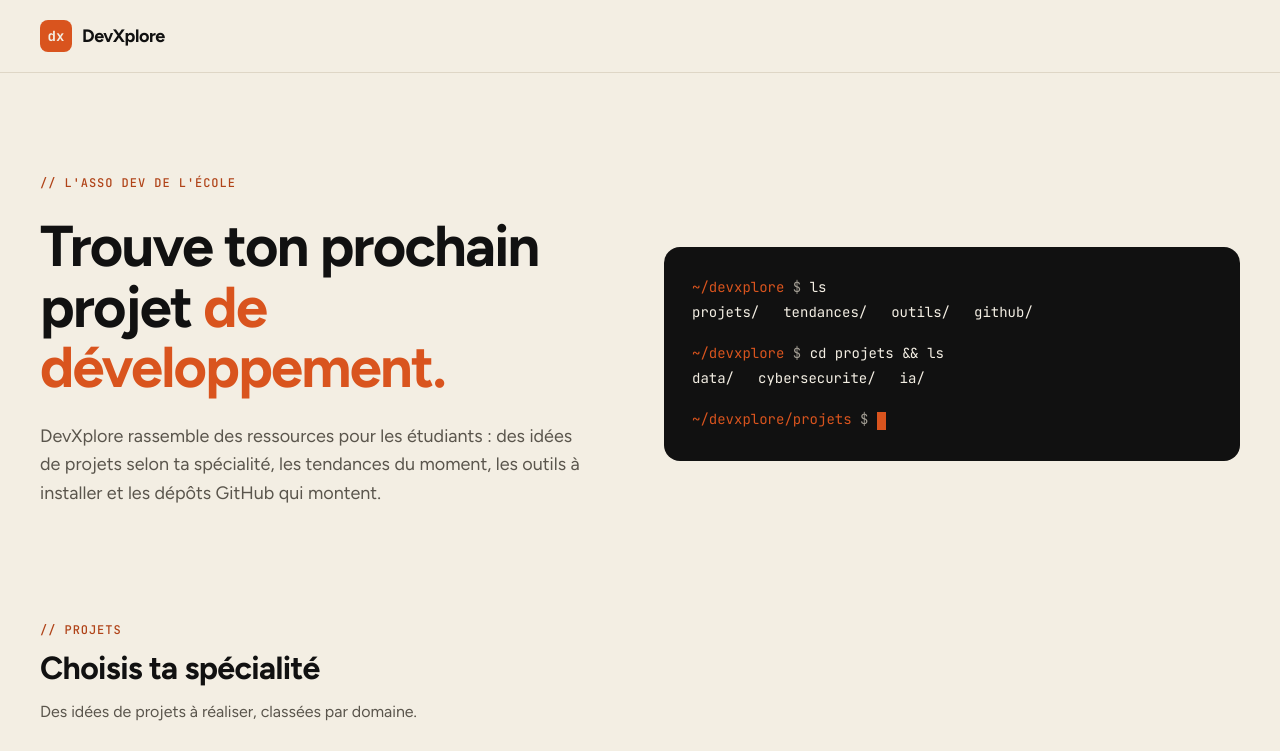
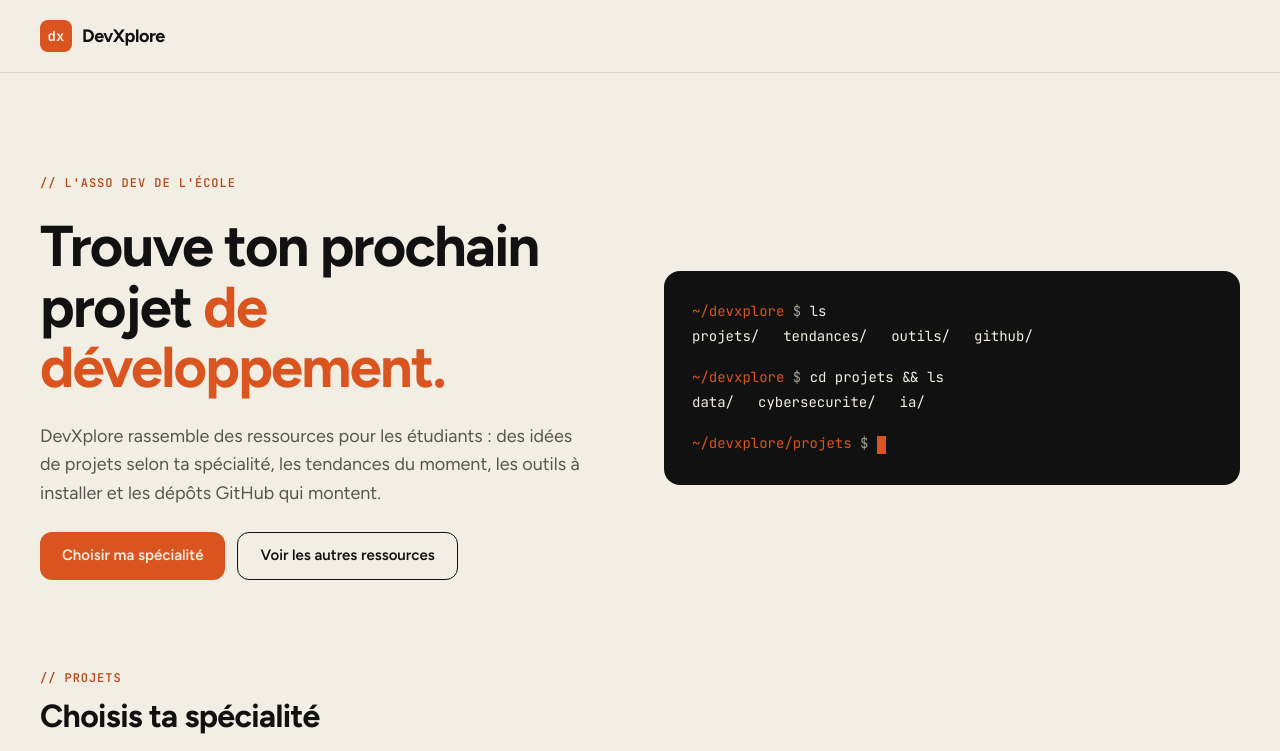
Before and after one commit to Ghoutibk/AppDevXplore, a Next.js app in the folder front-end/: page / in a window 1280 px wide. Shown: the top 751 px of the page. Built offline with nearby package versions, Linux system fonts and the light colour scheme.

Commit message:
feat(pages): link the home hero to its sections

```diff
--- a/front-end/src/pages/index.tsx
+++ b/front-end/src/pages/index.tsx
@@ -1,3 +1,4 @@
+import { ButtonLink } from "@/ui/atoms/button-link/button-link";
 import { Seo } from "@/ui/atoms/seo/seo";
 import { FeatureCard } from "@/ui/molecules/feature-card/feature-card";
 import { Terminal } from "@/ui/molecules/terminal/terminal";
@@ -15,7 +16,16 @@ export default function Home() {
           title="Trouve ton prochain projet"
           highlight="de développement."
           lead="DevXplore rassemble des ressources pour les étudiants : des idées de projets selon ta spécialité, les tendances du moment, les outils à installer et les dépôts GitHub qui montent."
-          actions={null}
+          actions={
+            <>
+              <ButtonLink href="#specialites" variant="primary">
+                Choisir ma spécialité
+              </ButtonLink>
+              <ButtonLink href="#ressources" variant="secondary">
+                Voir les autres ressources
+              </ButtonLink>
+            </>
+          }
           aside={
             <Terminal
               commands={[
```
Also changed, not shown: 1 other file (tests, documents, lock files or other folders).
